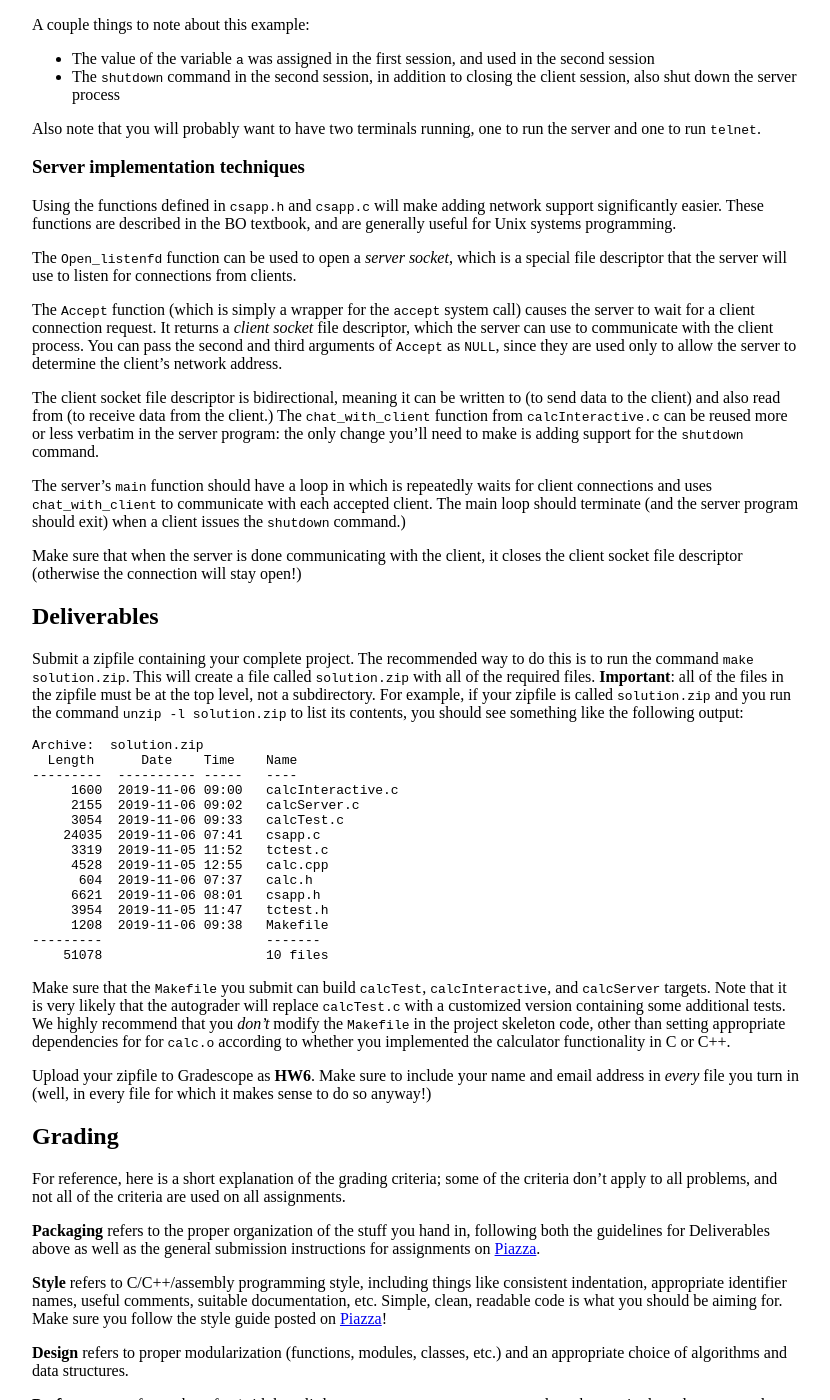
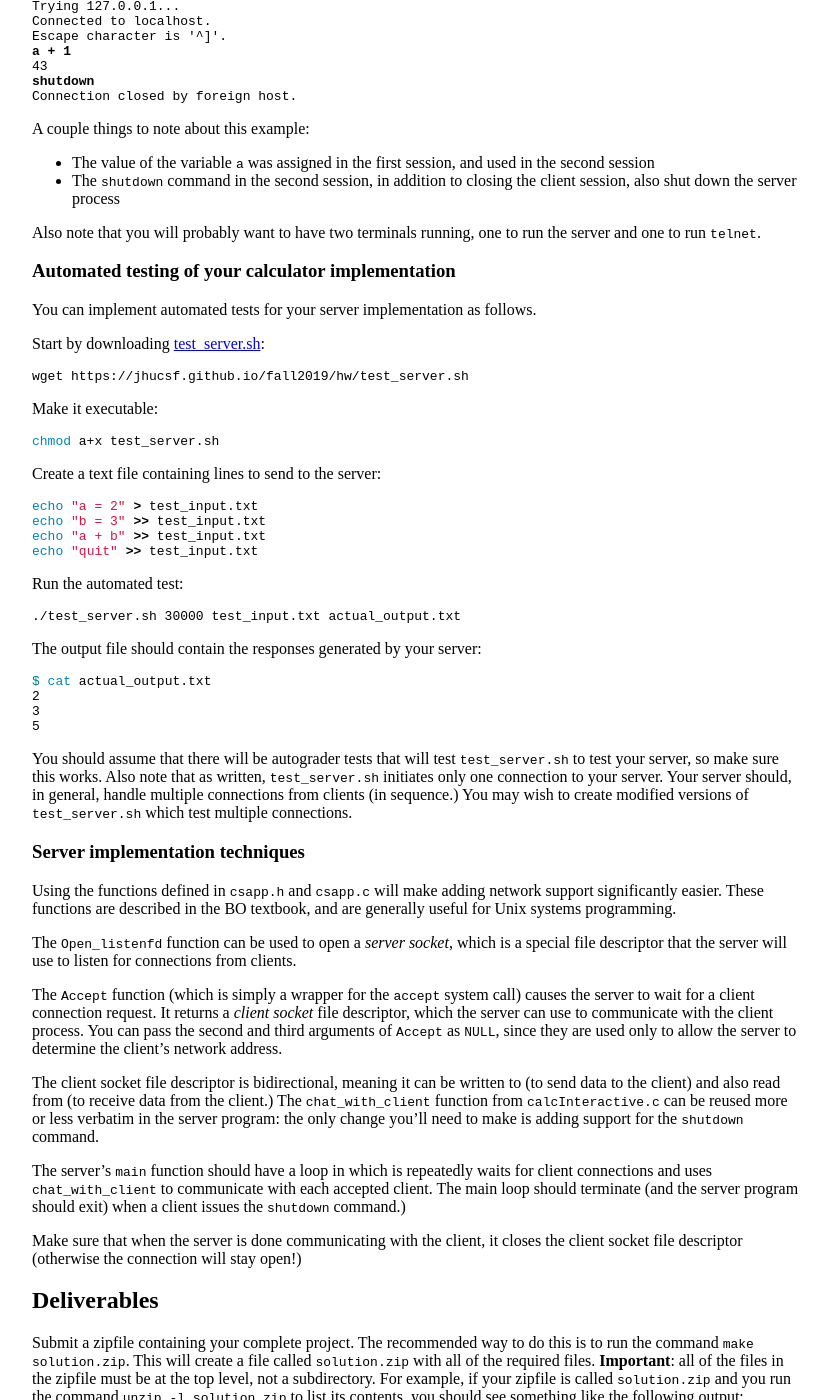
Before and after one commit to jhucsf/fall2019, a Jekyll site: the page built from hw/hw6.md, in a window 1280 px wide and 1400 px high, scrolled down 4282 px. Shown: the whole window, without its empty margins (224-1054 px from the left). Built offline with Jekyll 4.4.1, drawn with Linux system fonts in a browser that asks for light colours; some of the changed text lies outside the part shown.

Commit message:
automated testing, handling line ending chars

````diff
--- a/hw/hw6.md
+++ b/hw/hw6.md
@@ -7,6 +7,8 @@ title: "HW6: Internet calculator"
   - **Due by:** Friday, Nov 22nd, 2019 by 10pm
   - **Collaboration:** None
   - **Grading:** Packaging 10%, Style 10%, Design 10% Functionality 70%
+
+*Update 11/18* — note about `calc_eval` tolerating line ending characters, [Automated testing of your calculator implementation](#automated-testing-of-your-calculator-implementation) section
 
 ## Overview
 
@@ -113,6 +115,8 @@ extern "C" int calc_eval(struct Calc *calc, const char *expr, int *result) {
 ```
 
 These example functions (which you are welcome to use) work by creating an instance of `CalcImpl` class and using an `evalExpr` member function to perform expression evaluation.
+
+**Important**: your `calc_eval` function should tolerate line ending characters (`\r` and/or `\n`) at the end of the expression string.
 
 ### Unit tests
 
@@ -273,6 +277,48 @@ A couple things to note about this example:
 
 Also note that you will probably want to have two terminals running, one to run the server and one to run `telnet`.
 
+### Automated testing of your calculator implementation
+
+You can implement automated tests for your server implementation as follows.
+
+Start by downloading [test\_server.sh](test_server.sh):
+
+```bash
+wget https://jhucsf.github.io/fall2019/hw/test_server.sh
+```
+
+Make it executable:
+
+```bash
+chmod a+x test_server.sh
+```
+
+Create a text file containing lines to send to the server:
+
+```bash
+echo "a = 2" > test_input.txt
+echo "b = 3" >> test_input.txt
+echo "a + b" >> test_input.txt
+echo "quit" >> test_input.txt
+```
+
+Run the automated test:
+
+```bash
+./test_server.sh 30000 test_input.txt actual_output.txt
+```
+
+The output file should contain the responses generated by your server:
+
+```bash
+$ cat actual_output.txt
+2
+3
+5
+```
+
+You should assume that there will be autograder tests that will test `test_server.sh` to test your server, so make sure this works.  Also note that as written, `test_server.sh` initiates only one connection to your server.  Your server should, in general, handle multiple connections from clients (in sequence.)  You may wish to create modified versions of `test_server.sh` which test multiple connections.
+
 ### Server implementation techniques
 
 Using the functions defined in `csapp.h` and `csapp.c` will make adding network support significantly easier.  These functions are described in the BO textbook, and are generally useful for Unix systems programming.
````
Also changed, not shown: 1 other file.
